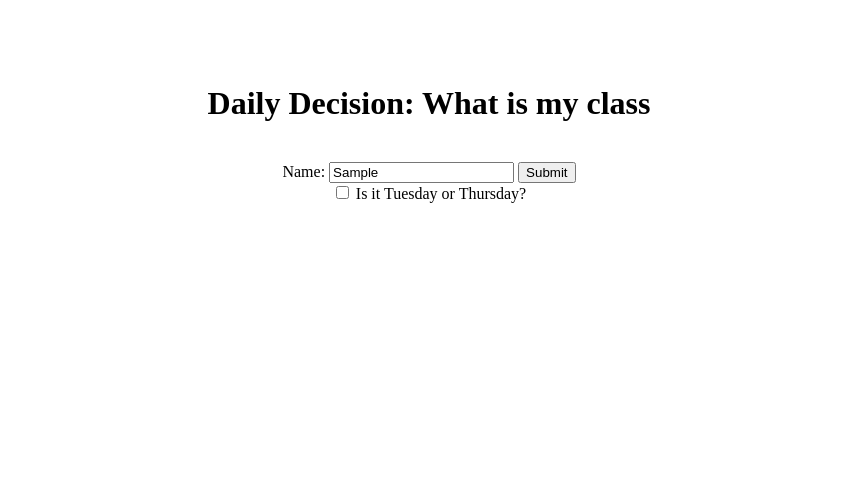
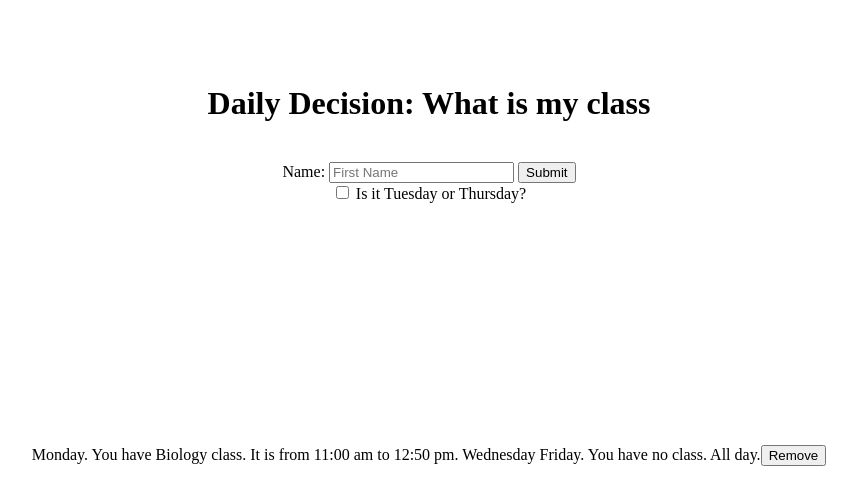
Before and after one commit to CIT93/gilbertn-pub, a plain HTML site: page w9/index.html in a window 1280 px wide. Both pictures are taken after typing "Sample" into the empty fields and a click on the button "Submit". Shown: the whole page, without its empty margins (211-1068 px from the left). Drawn offline with Linux system fonts and the light colour scheme.

Commit message:
Week 9 Learn Togehter Fixed Local Storage and Render Output

```diff
--- a/w9/app.js
+++ b/w9/app.js
@@ -5,17 +5,18 @@ let tuesdayThursday = true;
 document.querySelector('#form').addEventListener('submit', function (e) {
   e.preventDefault();
   let name = e.target.elements.firstName.value;
+  let classSchedule = e.target.elements.classSchedule.checked;
   if (name === '' || name == null) {
     const errorMsg = document.createElement('div');
     errorMsg.textContent = 'Please enter your name';
     document.getElementById('error-message').appendChild(errorMsg);
   } else {
-    let determineClass = whatIsMyClass();
+    let determineClass = whatIsMyClass(classSchedule);
     let finalDecision = myDecision(determineClass);
     e.target.elements.firstName.value = '';
     let finalDecisionObj = {
       id: uuidv4(),
-      whatIsMyClass: '',
+      classSchedule: classSchedule,
       determineClass: determineClass,
       finalDecision: finalDecision,
       tuesdayThursday: tuesdayThursday,
--- a/w9/functions.js
+++ b/w9/functions.js
@@ -25,6 +25,7 @@ const removeMyDecision = function (id) {
 
 document.querySelector('#form').addEventListener('change', function (e) {
   tuesdayThursday = e.target.checked;
+  renderMyClass()
 });
 
 // Created an array with objects of my classes. Total of 3 objects, every single one has what my class is (whatIsMyClass), when, and time
@@ -47,21 +48,23 @@ const classes = [
 ];
 
 // Created a function that tells me my class schedule and what class I have to attend
-// const whatIsMyClass = function () {
-//   let whatIsMyClass = '';
-//   if ((classSchedule = 'Monday' && classSchedule === 1100)) {
-//     whatIsMyClass = 'Biology';
-//     // Monday Biology class start time 11:00 am
-//   } else if (
-//     (classSchedule = 'Tuesday and Thursday' && classSchedule <= 1100)
-//   ) {
-//     whatIsMyClass = 'Health';
-//     // Tuesday and Thursday Health class start time 10:30 am
-//   } else {
-//     whatIsMyClass = 'No class'; // Wednesday and Friday no classes
-//   }
-//   return whatIsMyClass;
-// };
+const whatIsMyClass = function () {
+  let whatIsMyClass = '';
+  if (classSchedule = 'Monday' && classSchedule === 1100) {
+    whatIsMyClass = 'Biology';
+    // Monday Biology class start time 11:00 am
+  } else if (
+    (classSchedule = 'Tuesday and Thursday' && classSchedule <= 1100)
+  ) {
+    whatIsMyClass = 'Health';
+    // Tuesday and Thursday Health class start time 10:30 am
+  } else {
+    whatIsMyClass = 'No class'; // Wednesday and Friday no classes
+  }
+  return whatIsMyClass;
+};
+
+classSchedule = []
 
 // for each loop that tells me my decision
 const myDecision = function (whatIsMyClass) {
@@ -76,6 +79,7 @@ const myDecision = function (whatIsMyClass) {
   return myDecision;
 };
 
+
 // Render DOM
 const renderMyClass = function () {
   document.querySelector('#output').innerHTML = '';
@@ -85,7 +89,7 @@ const renderMyClass = function () {
     if (myClass.tuesdayThursday === false) {
       div.textContent = `Monday. You have Biology class. It is from 11:00 am to 12:50 pm. Wednesday Friday. You have no class. All day.`;
     } else {
-      div.textContent = `${myClass.when}. You have ${myClass.whatIsMyClass} class. It is from ${myClass.time}`;
+      div.textContent = `Tuesday and Thursday. You have Health class. It is from 10:30 am to 11:45 am.`;
     }
     const button = document.createElement('button');
     button.textContent = 'Remove';
--- a/w9/index.html
+++ b/w9/index.html
@@ -21,7 +21,7 @@
           <button>Submit</button>
         </label>
         <br />
-        <label> <input type="checkbox" /> Is it Tuesday or Thursday? </label>
+        <label> <input type="checkbox" name="classSchedule" /> Is it Tuesday or Thursday? </label>
       </form>
       <br />
       <div id="error-message"></div>
--- a/w9/style.css
+++ b/w9/style.css
@@ -7,3 +7,8 @@
   text-align: center;
   padding: 56px;
 }
+
+#output {
+  text-align: center;
+  padding: 56px;
+}
```
